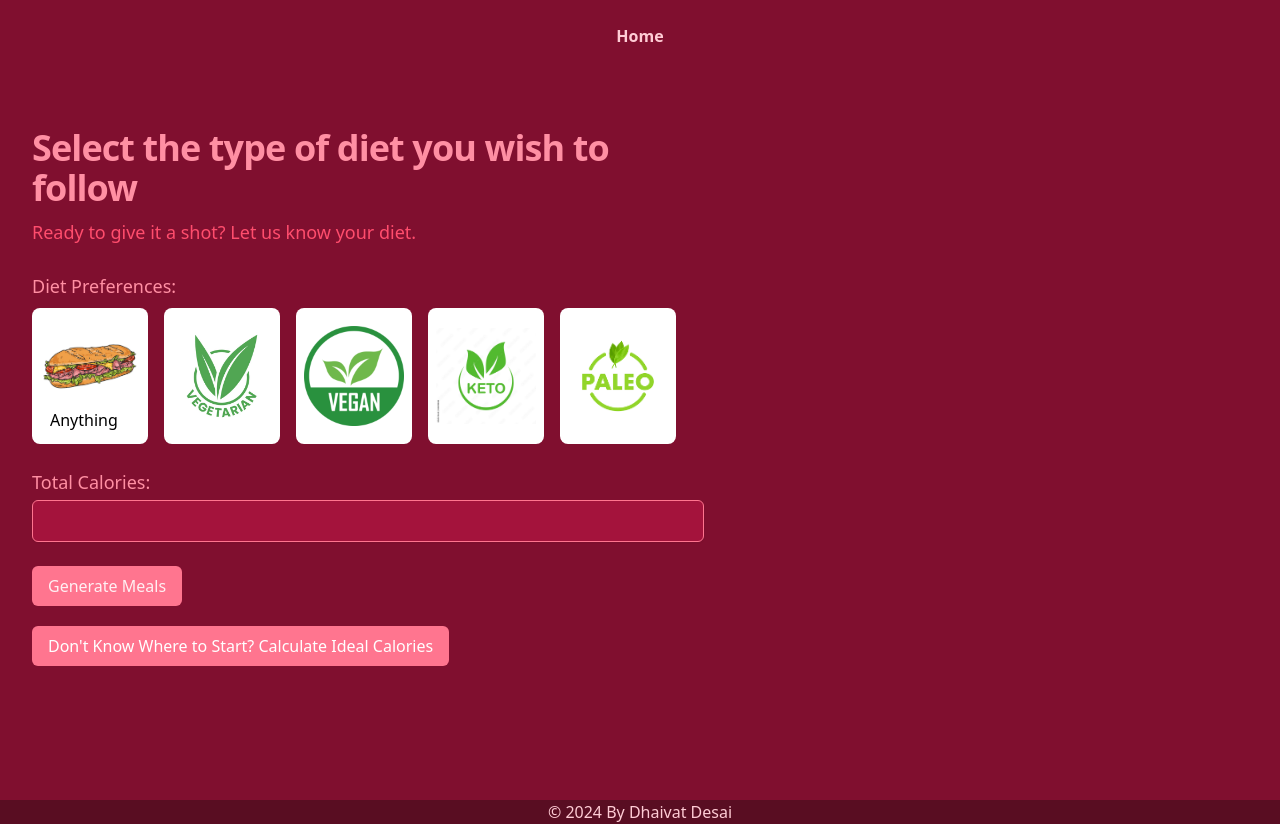
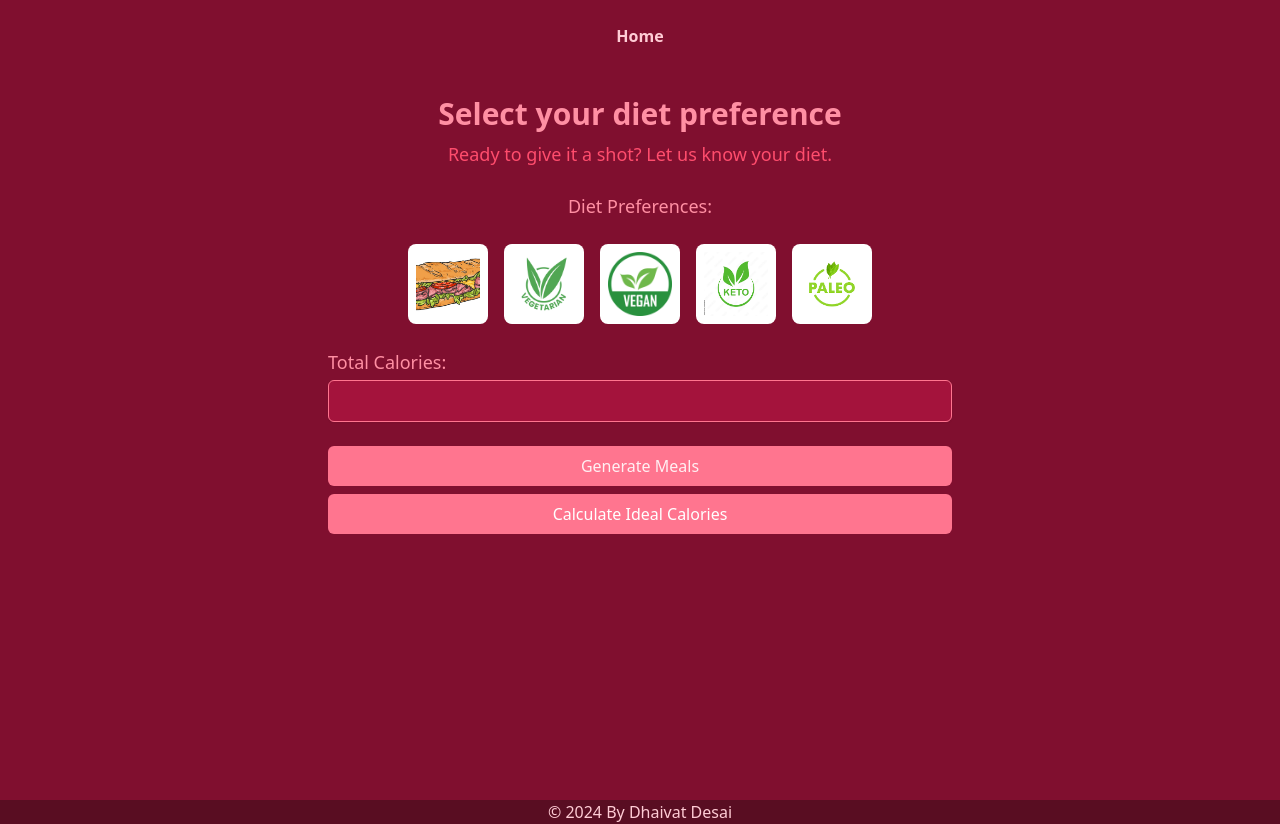
Before and after one commit to dhaivat1999/mealPlanner, a React (Vite) app: page /search in a window 1280 px wide. Built offline with nearby package versions, Linux system fonts and the light colour scheme.

Commit message:
version 0.2

```diff
--- a/src/components/Search.jsx
+++ b/src/components/Search.jsx
@@ -45,25 +45,21 @@ export default function Search() {
       })
       .then((data) => {
         setMeals(data.meals);
-        setNutrients(data.nutrients); // Assuming your API response has a 'meals' array
+        setNutrients(data.nutrients);
         setShowPopup(true);
         console.log("Generated meals:", data);
       })
       .catch((error) => {
-        // Handle errors here
         console.error("Error fetching data:", error);
       });
-
-    // console.log("Generate meals with the following inputs:");
-    // console.log("Selected Diet:", selectedDiet);
-    // console.log("Total Calories:", calories);
-    // console.log("Meals Per Day:", mealsPerDay);
   };
   const MealPopup = ({ meals, onClose }) => {
     return (
       <div className="fixed top-0 left-0 w-full h-full flex items-center justify-center bg-custom-900 bg-opacity-50">
         <div className="bg-custom-800 p-8 rounded-lg shadow-lg overflow-auto max-w-2xl">
-          <h2 className="text-lg font-bold text-custom-200 mb-4">Generated Meals</h2>
+          <h2 className="text-lg font-bold text-custom-200 mb-4">
+            Generated Meals
+          </h2>
           <div className="table-container">
             <table className="w-full border-collapse">
               <thead>
@@ -79,7 +75,10 @@ export default function Search() {
               </thead>
               <tbody>
                 {meals.map((meal, index) => (
-                  <tr key={index} className="border-b border-gray-700 text-custom-200">
+                  <tr
+                    key={index}
+                    className="border-b border-gray-700 text-custom-200"
+                  >
                     <td className="py-4 border-r border-gray-700 p-5">
                       <img
                         src={`https://spoonacular.com/recipeImages/${meal.id}-636x393.${meal.imageType}`}
@@ -141,147 +140,82 @@ export default function Search() {
     navigate("/calculate");
   };
 
+  function DietOption({ label, value, image, selected, onChange }) {
     return (
-    <>
-      <div className="bg-custom-900 py-24 sm:py-32 h-screen">
-        <div className="mx-auto max-w-7xl px-6 lg:px-8">
-          <div className="mx-auto max-w-2xl lg:mx-0">
-            <h2 className="text-3xl font-bold tracking-tight text-custom-400 sm:text-4xl">
-              Select the type of diet you wish to follow
-            </h2>
-            <p className="mt-2 text-lg leading-8 text-custom-600">
-              Ready to give it a shot? Let us know your diet.
-            </p>
-            <div className="mt-6">
-              <label className="block text-lg font-medium text-custom-400">
-                Diet Preferences:
-              </label>
-              <div className="flex mt-2 space-x-4">
       <label
         className={`flex items-center ${
-                    selectedDiet === "anything"
-                      ? "bg-custom-600 text-white"
-                      : "bg-white text-black"
+          selected ? "bg-custom-600 text-white" : "bg-white text-black"
         } rounded-lg p-2 cursor-pointer`}
       >
         <input
           type="radio"
           name="diet"
-                    value="anything"
-                    checked={selectedDiet === "anything"}
-                    onChange={handleDietChange}
+          value={value}
+          checked={selected}
+          onChange={onChange}
           className="hidden"
         />
-                  <svg
-                    width="100"
-                    height="120" // Increased height to accommodate text below the image
-                    xmlns="http://www.w3.org/2000/svg"
-                  >
-                    <image href={Anything} height="100" width="100" />
-                    <text x="10" y="110" fill="black" fontSize="16">
-                      Anything
-                    </text>{" "}
-                    {/* Adjusted y position */}
-                  </svg>
+        <img src={image} alt={label} className="w-16 h-16 object-cover" />
+        {/* <span className="ml-2">{label}</span> */}
       </label>
-
-                <label
-                  className={`flex items-center ${
-                    selectedDiet === "vegetarian"
-                      ? "bg-custom-600 text-white"
-                      : "bg-white text-black"
-                  } rounded-lg p-2 cursor-pointer`}
-                >
-                  <input
-                    type="radio"
-                    name="diet"
+    );
+  }
+  return (
+    <>
+      <div className="bg-custom-900 py-12 sm:py-24 h-screen">
+        <div className="mx-auto max-w-2xl px-6">
+          <h2 className="text-xl sm:text-3xl font-bold text-center text-custom-400">
+            Select your diet preference
+          </h2>
+          <p className="mt-2 text-sm sm:text-lg text-center text-custom-600">
+            Ready to give it a shot? Let us know your diet.
+          </p>
+          <div className="mt-6">
+            <label className="block text-sm sm:text-lg font-medium text-center text-custom-400">
+              Diet Preferences:
+            </label>
+            <div className="mt-6 overflow-x-auto flex justify-center">
+              <div className="flex space-x-4">
+                <DietOption
+                  label="Anything"
+                  value="anything"
+                  image={Anything}
+                  selected={selectedDiet === "anything"}
+                  onChange={handleDietChange}
+                />
+                <DietOption
+                  label="Vegetarian"
                   value="vegetarian"
-                    checked={selectedDiet === "vegetarian"}
+                  image={Vegeterian}
+                  selected={selectedDiet === "vegetarian"}
                   onChange={handleDietChange}
-                    className="hidden"
                 />
-                  <svg
-                    width="100"
-                    height="100"
-                    xmlns="http://www.w3.org/2000/svg"
-                  >
-                    <image href={Vegeterian} height="100" width="100" />
-                  </svg>
-                </label>
-
-                <label
-                  className={`flex items-center ${
-                    selectedDiet === "vegan"
-                      ? "bg-custom-600 text-white"
-                      : "bg-white text-black"
-                  } rounded-lg p-2 cursor-pointer`}
-                >
-                  <input
-                    type="radio"
-                    name="diet"
+                <DietOption
+                  label="Vegan"
                   value="vegan"
-                    checked={selectedDiet === "vegan"}
+                  image={Vegan}
+                  selected={selectedDiet === "vegan"}
                   onChange={handleDietChange}
-                    className="hidden"
                 />
-                  <svg
-                    width="100"
-                    height="100"
-                    xmlns="http://www.w3.org/2000/svg"
-                  >
-                    <image href={Vegan} height="100" width="100" />
-                  </svg>
-                </label>
-                <label
-                  className={`flex items-center ${
-                    selectedDiet === "keto"
-                      ? "bg-custom-600 text-white"
-                      : "bg-white text-black"
-                  } rounded-lg p-2 cursor-pointer`}
-                >
-                  <input
-                    type="radio"
-                    name="diet"
+                <DietOption
+                  label="Keto"
                   value="keto"
-                    checked={selectedDiet === "keto"}
+                  image={Keto}
+                  selected={selectedDiet === "keto"}
                   onChange={handleDietChange}
-                    className="hidden"
                 />
-                  <svg
-                    width="100"
-                    height="100"
-                    xmlns="http://www.w3.org/2000/svg"
-                  >
-                    <image href={Keto} height="100" width="100" />
-                  </svg>
-                </label>
-                <label
-                  className={`flex items-center ${
-                    selectedDiet === "paleo"
-                      ? "bg-custom-600 text-white"
-                      : "bg-white text-black"
-                  } rounded-lg p-2 cursor-pointer`}
-                >
-                  <input
-                    type="radio"
-                    name="diet"
+                <DietOption
+                  label="Paleo"
                   value="paleo"
-                    checked={selectedDiet === "paleo"}
+                  image={Paleo}
+                  selected={selectedDiet === "paleo"}
                   onChange={handleDietChange}
-                    className="hidden"
                 />
-                  <svg
-                    width="100"
-                    height="100"
-                    xmlns="http://www.w3.org/2000/svg"
-                  >
-                    <image href={Paleo} height="100" width="100" />
-                  </svg>
-                </label>
+              </div>
             </div>
           </div>
           <form className="mt-6">
-              <label className="block text-lg font-medium text-custom-400">
+            <label className="block text-sm sm:text-lg font-medium text-custom-400">
               Total Calories:
             </label>
             <input
@@ -291,33 +225,19 @@ export default function Search() {
               onChange={handleCaloriesChange}
               className="mt-1 block w-full py-2 px-3 border border-custom-500 bg-custom-800 text-custom-200 rounded-md shadow-sm focus:outline-none focus:ring-2 focus:ring-custom-400 focus:border-transparent"
             />
-              {/* <label className="block mt-4 text-lg font-medium text-custom-400">
-                Meals Per Day (Max 5):
-              </label>
-              <input
-                type="number"
-                name="mealsPerDay"
-                max="5"
-                min="1"
-                value={mealsPerDay}
-                onChange={handleMealsPerDayChange}
-                className="mt-1 block w-full py-2 px-3 border border-custom-500 bg-custom-800 text-custom-200 rounded-md shadow-sm focus:outline-none focus:ring-2 focus:ring-custom-400 focus:border-transparent"
-              /> */}
           </form>
           <div className="mt-6">
-              <div className="pr-6 pb-5">
             <button
               onClick={handleGenerateMeals}
-                  className="bg-custom-500 text-custom-100 py-2 px-4 rounded-md hover:bg-custom-700 focus:outline-none focus:ring-2 focus:ring-custom-700 focus:ring-opacity-50"
+              className="w-full bg-custom-500 text-custom-100 py-2 px-4 rounded-md hover:bg-custom-700 focus:outline-none focus:ring-2 focus:ring-custom-700 focus:ring-opacity-50"
             >
               Generate Meals
             </button>
-              </div>
             <button
               onClick={handleCalculateIdealCalories}
-                className="bg-custom-500 text-white py-2 px-4 rounded-md hover:bg-custom-700 focus:outline-none focus:ring-2 focus:ring-gray-500 focus:ring-opacity-50"
+              className="mt-2 w-full bg-custom-500 text-white py-2 px-4 rounded-md hover:bg-custom-700 focus:outline-none focus:ring-2 focus:ring-gray-500 focus:ring-opacity-50"
             >
-                Don't Know Where to Start? Calculate Ideal Calories
+              Calculate Ideal Calories
             </button>
           </div>
           {showPopup && (
@@ -329,7 +249,6 @@ export default function Search() {
           )}
         </div>
       </div>
-      </div>
     </>
   );
 }
```
Lines whose indentation alone changed are shown as unchanged.
